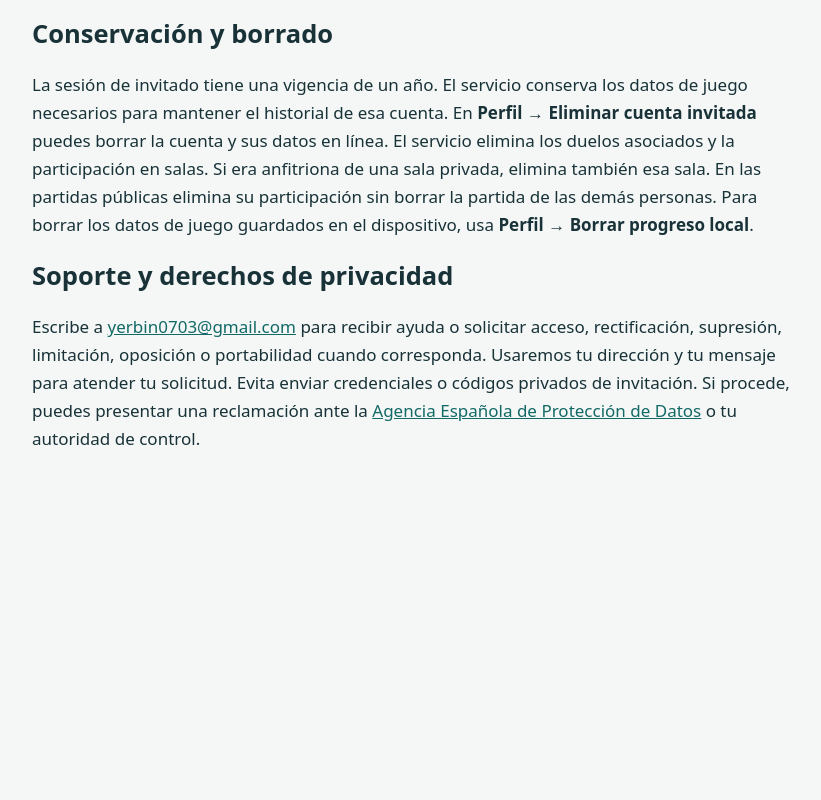
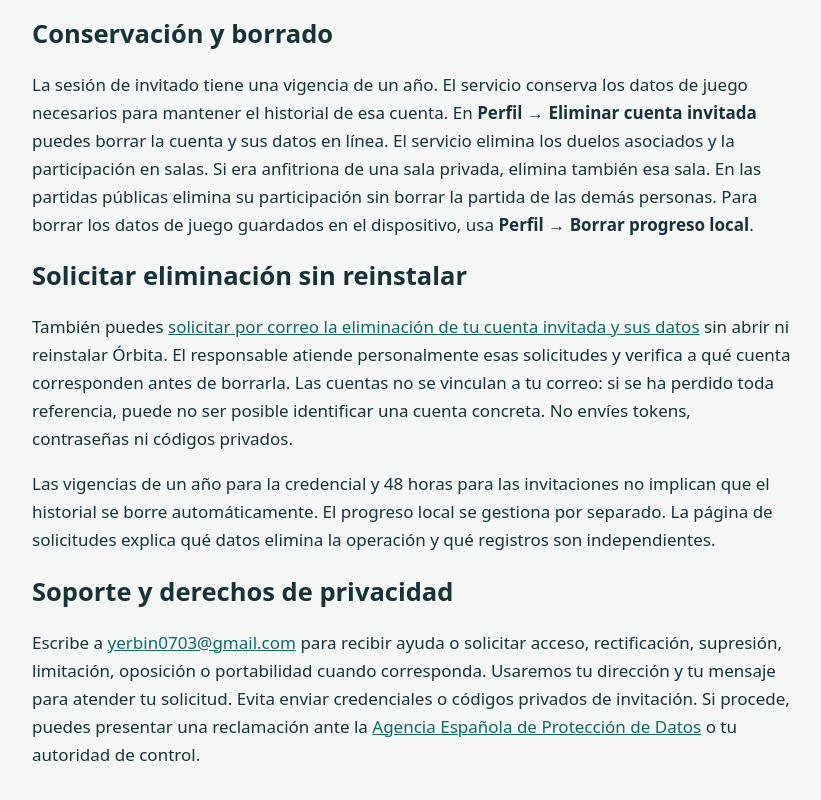
Before and after one commit to yerbin69-hash/politicas-apps-publicas, a plain HTML site: page public/orbita-trivia/privacy.html in a window 1280 px wide. Shown: the part 955-1755 px from the top of the page, without its empty margins (228-1049 px from the left). Before the commit the page ends 1461 px from the top, so only its background shows below. Drawn offline with Linux system fonts and the light colour scheme.

Commit message:
Explain Orbita manual deletion requests and expiry limits

```diff
--- a/public/orbita-trivia/privacy.html
+++ b/public/orbita-trivia/privacy.html
@@ -28,6 +28,7 @@
     <h2>Conservación y borrado</h2>
     <p>La sesión de invitado tiene una vigencia de un año. El servicio conserva los datos de juego necesarios para mantener el historial de esa cuenta. En <strong>Perfil → Eliminar cuenta invitada</strong> puedes borrar la cuenta y sus datos en línea. El servicio elimina los duelos asociados y la participación en salas. Si era anfitriona de una sala privada, elimina también esa sala. En las partidas públicas elimina su participación sin borrar la partida de las demás personas. Para borrar los datos de juego guardados en el dispositivo, usa <strong>Perfil → Borrar progreso local</strong>.</p>
 
+    <h2 id="eliminar-cuenta">Solicitar eliminación sin reinstalar</h2><p>También puedes <a href="eliminar-cuenta.html">solicitar por correo la eliminación de tu cuenta invitada y sus datos</a> sin abrir ni reinstalar Órbita. El responsable atiende personalmente esas solicitudes y verifica a qué cuenta corresponden antes de borrarla. Las cuentas no se vinculan a tu correo: si se ha perdido toda referencia, puede no ser posible identificar una cuenta concreta. No envíes tokens, contraseñas ni códigos privados.</p><p>Las vigencias de un año para la credencial y 48 horas para las invitaciones no implican que el historial se borre automáticamente. El progreso local se gestiona por separado. La página de solicitudes explica qué datos elimina la operación y qué registros son independientes.</p>
     <h2 id="soporte">Soporte y derechos de privacidad</h2>
     <p>Escribe a <a href="mailto:yerbin0703@gmail.com">yerbin0703@gmail.com</a> para recibir ayuda o solicitar acceso, rectificación, supresión, limitación, oposición o portabilidad cuando corresponda. Usaremos tu dirección y tu mensaje para atender tu solicitud. Evita enviar credenciales o códigos privados de invitación. Si procede, puedes presentar una reclamación ante la <a href="https://www.aepd.es/">Agencia Española de Protección de Datos</a> o tu autoridad de control.</p>
   </main>
```
